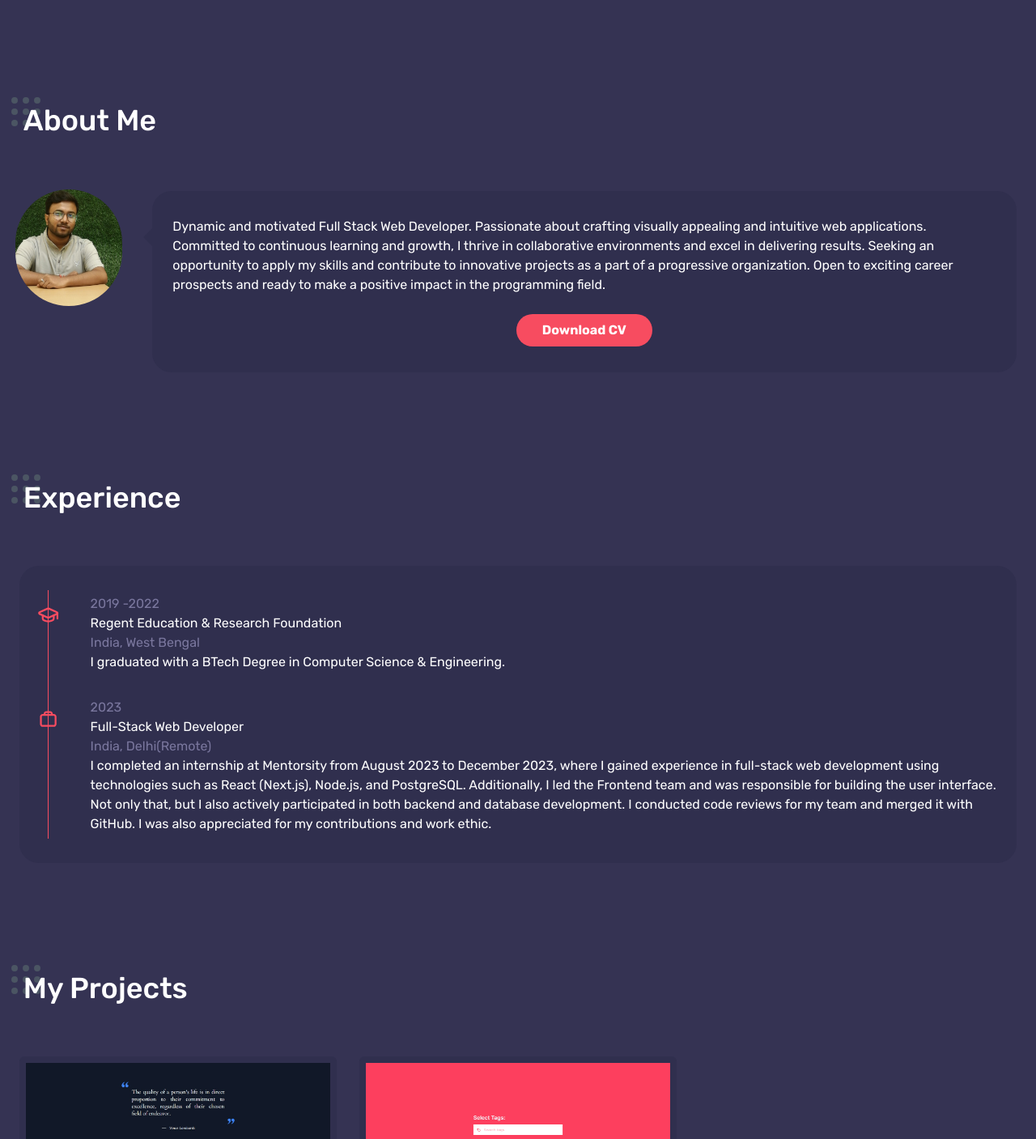
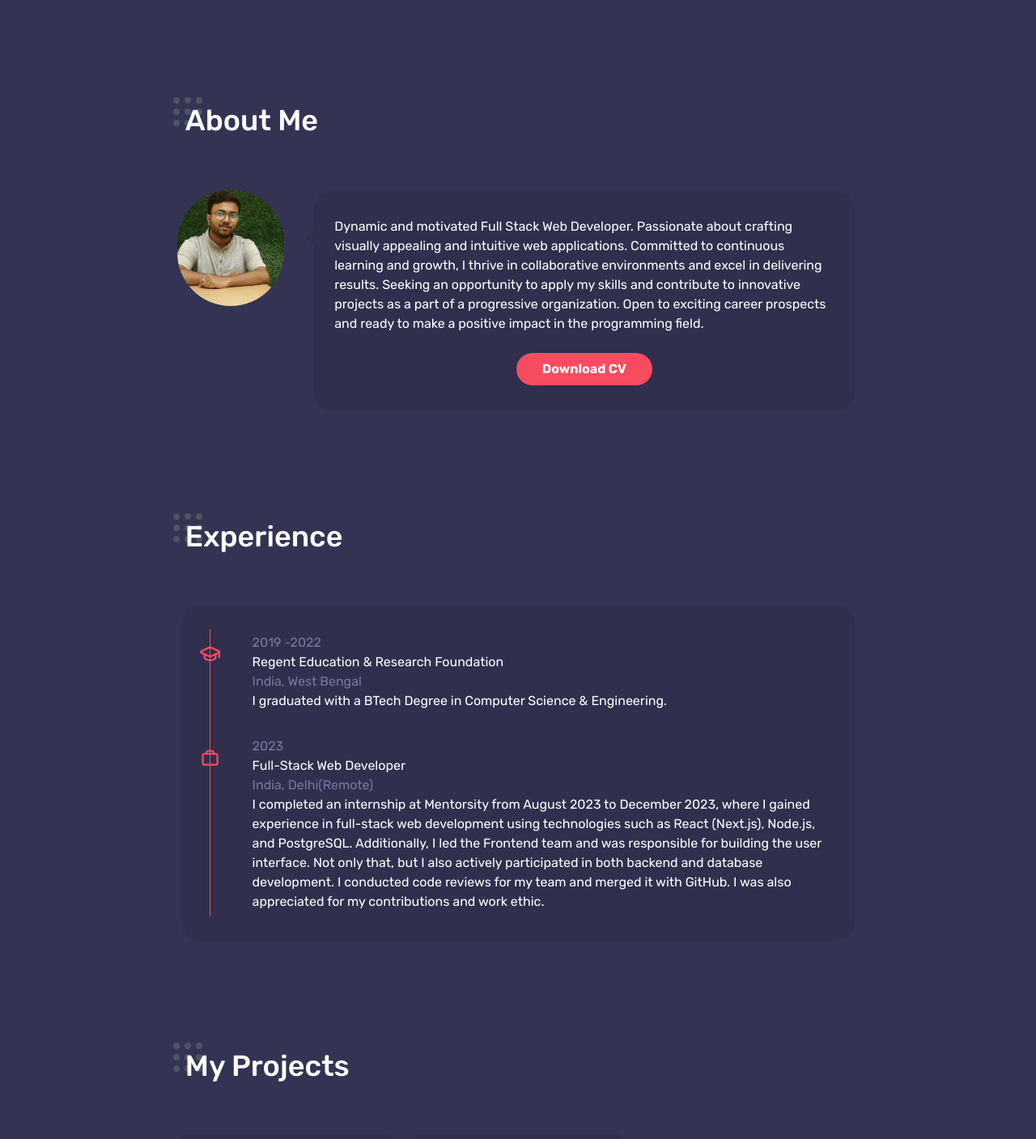
Before and after one commit to Koushik1311/portfolio, a Next.js app: page / in a window 1280 px wide. Shown: the part 820-2227 px from the top of the page at 81% size. Built offline with nearby package versions, Linux system fonts and the light colour scheme.

Commit message:
fix margin on large devices

```diff
--- a/src/components/Home/AboutMe.tsx
+++ b/src/components/Home/AboutMe.tsx
@@ -5,7 +5,7 @@ import SectionHeader from "../Shared/SectionHeader";
 
 export default function AboutMe() {
   return (
-    <section className="mt-[8rem]">
+    <section className="mt-[8rem] lg:w-[55rem] lg:mx-auto">
       <SectionHeader>About Me</SectionHeader>
       {/* Image */}
       <div className="md:flex flex-row md:relative">
--- a/src/components/Home/Experience.tsx
+++ b/src/components/Home/Experience.tsx
@@ -4,7 +4,7 @@ import { experiencesData } from "@/data/Experience/data";
 
 export default function Experience() {
   return (
-    <section className="mt-[8rem]">
+    <section className="mt-[8rem] lg:w-[55rem] lg:mx-auto">
       <SectionHeader>Experience</SectionHeader>
       <div className="relative rounded-3xl bg-[#302F4E] mx-[1rem] md:ml-[1.5rem] md:mr-[1.5rem]">
         <div>
@@ -22,7 +22,9 @@ export default function Experience() {
                   <p className="text-[#7A779E]">{experience.date}</p>
                   <h3 className="text-white">{experience.title}</h3>
                   <h4 className="text-[#7A779E]">{experience.location}</h4>
-                  <p className="text-white">{experience.description}</p>
+                  <p className="text-white pr-[1.3rem]">
+                    {experience.description}
+                  </p>
                 </div>
               </li>
             ))}
--- a/src/components/Home/Project.tsx
+++ b/src/components/Home/Project.tsx
@@ -5,11 +5,11 @@ import Image from "next/image";
 
 export default function Project() {
   return (
-    <section className="mt-[8rem] mb-[8rem]">
+    <section className="mt-[8rem] lg:w-[55rem] lg:mx-auto mb-[8rem]">
       <SectionHeader>My Projects</SectionHeader>
       <div className="grid grid-cols-1 md:grid-cols-3 gap-[1.75rem] mx-[1rem] md:ml-[1.5rem] md:mr-[1.5rem]">
         {projectsData.map((project, index) => (
-          <div className="bg-[#302F4E] rounded-md">
+          <div key={index} className="bg-[#302F4E] rounded-md">
             <Image
               src={project.imageUrl}
               width={400}
```
